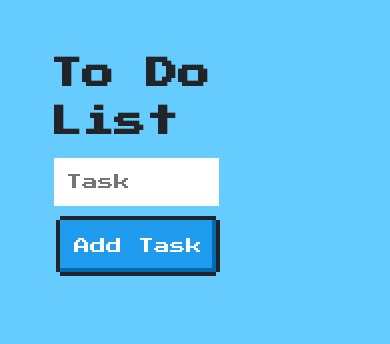
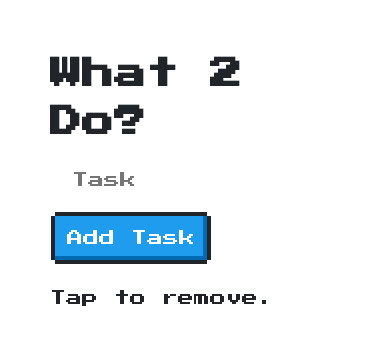
Before and after one commit to victorinspace/react-app, a React (Create React App) app: page / in a window 390 px wide. Shown: the top 344 px of the page. Built offline with nearby package versions, Linux system fonts and the light colour scheme.

Commit message:
Mobile Friendly
Responsive styles added to overal container.

```diff
--- a/src/App.css
+++ b/src/App.css
@@ -1,7 +1,7 @@
 body {
   font-family: 'Press Start 2P', cursive, sans-serif;
   padding: 50px;
-  background-color: #66CCFF;
+  background-color: #fff;
 }
 
 #container {
@@ -10,18 +10,18 @@ body {
   flex-direction: column-reverse;
 }
 
+.todoListMain {
+  min-width: 80%;
+  margin: 0 auto;
+}
+
 .todoListMain .header input {
-  padding: 10px;
-  font-size: 16px;
   border: 2px solid #FFF;
-  width: 165px;
+  max-width: 250px;
 }
 
 .todoListMain .header button {
-  padding: 10px;
-  font-size: 16px;
-  margin: 10px;
-  margin-right: 0px;
+  margin: 10px 10px 10px 5px;
 }
 
 .todoListMain .theList {
@@ -35,8 +35,6 @@ body {
   color: #333;
   background-color: rgba(255, 255, 255, .5);
   padding: 15px;
-  margin-bottom: 15px;
-  border-radius: 5px;
   list-style: none;
 }
 
--- a/src/TodoItems.js
+++ b/src/TodoItems.js
@@ -13,7 +13,10 @@ class TodoItems extends Component {
     const todoEntries = this.props.entries
     const listItems = todoEntries.map(this.createTasks)
 
-    return <ul className="nes-list is-disc">{listItems}</ul>
+    return <div>
+        <ul className="nes-list is-disc">{listItems}</ul>
+        <p>Tap to remove.</p>
+      </div>;
   }
 }
 
--- a/src/TodoList.js
+++ b/src/TodoList.js
@@ -9,7 +9,7 @@ class TodoList extends Component {
     return (
       <div className="todoListMain">
         <div className="header">
-          <h1>To Do List</h1>
+          <h1>What 2 Do?</h1>
           <form onSubmit={this.props.addItem}>
             <input
               placeholder="Task"
```
